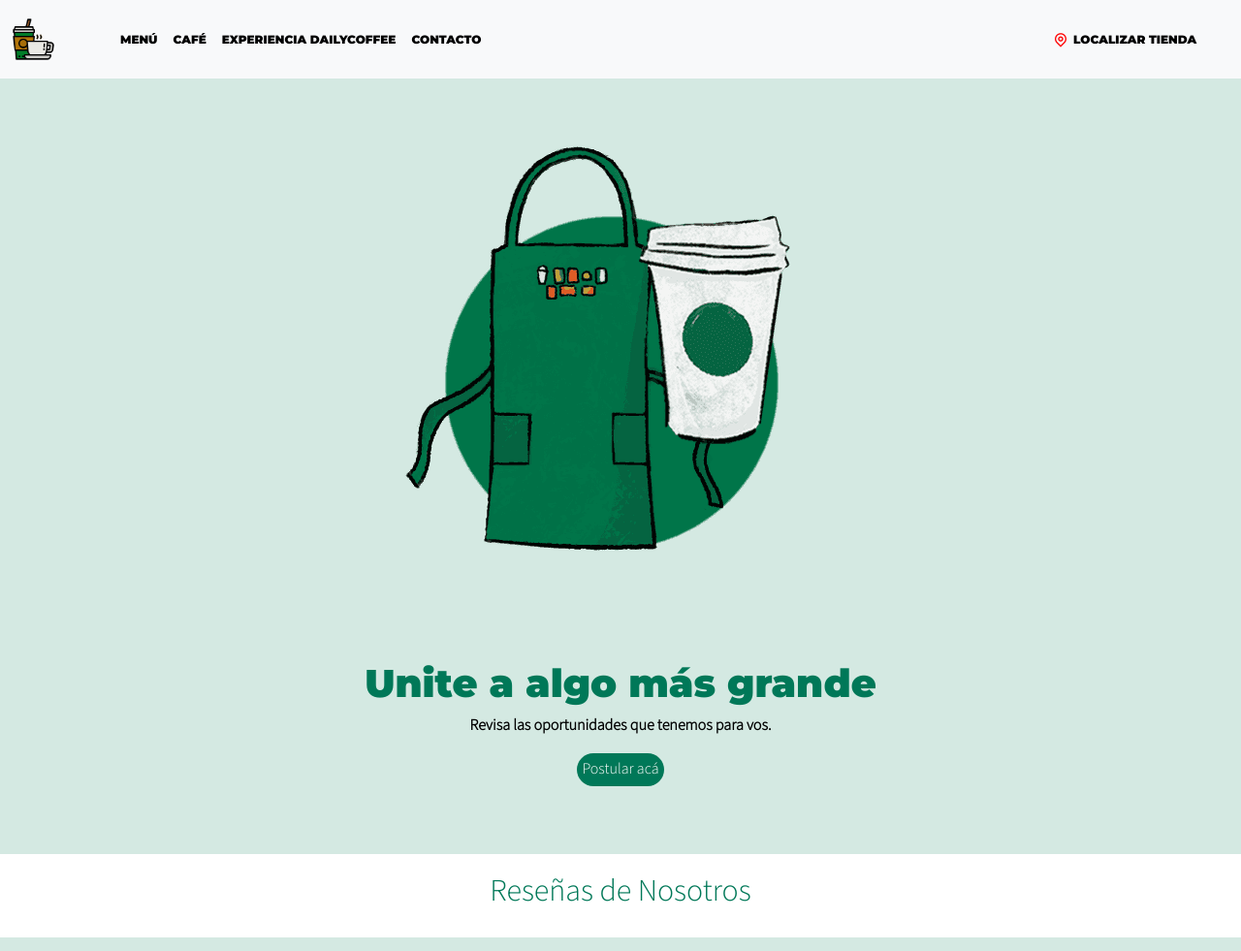
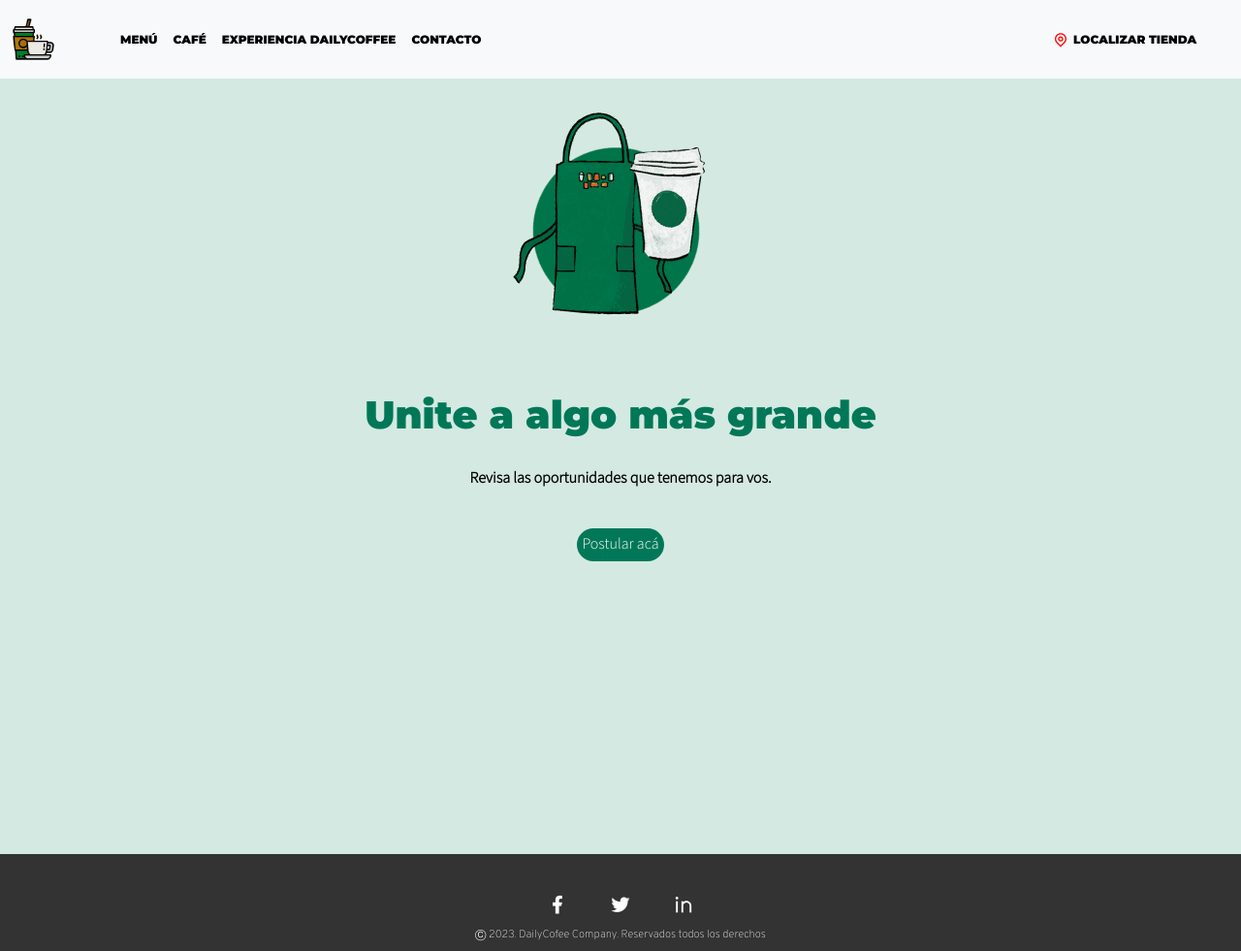
Before and after one commit to 1Yuk/DailyCoffee, a plain HTML site: page index.html in a window 1280 px wide. Shown: the whole page at 97% size. Drawn offline with nearby package versions, Linux system fonts and the light colour scheme.

Commit message:
ingreso de las cards + modificaciones del css

```diff
--- a/index.html
+++ b/index.html
@@ -64,49 +64,53 @@
             </article>
         </section>
 
-        <header class="resena">
-            <h2>Reseñas de Nosotros</h2>
+        <!-- <header class="resena">
+            <h2>Reseñas de clientes</h2>
         </header>
 
-        <!-- <section class="contenidoSecundario">
-            <article class="cajaDeContenidos2">
-                <div class="resenasContenedor">
-                    <div class="box">
-                        <img src="./assets/person1.png" alt="Reseñana uno de nuestros clientes">
-                        <div class="boxTexto">
-                            <p>Lorem ipsum dolor sit amet, consectetur adipisicing elit. Tempora veritatis vero fuga a dolore vel alias et recusandae, eos, nihil praesentium natus officia cumque voluptates sit odit. Reprehenderit, nisi doloremque!</p>
-                        </div>
+        <section class="container g-4">
+            <article class="row row-cols-1 row-cols-sm-3 p-5">
+                <div class="card">
+                    <img src="./assets/person1.png" class="card-img-top" alt="...">
+                    <div class="card-body">
+                        <h5 class="card-title">Reseña 1</h5>
+                        <p class="card-text">Lorem ipsum dolor, sit amet consectetur adipisicing elit. Quo, aspernatur.</p>
+                        <a href="#" class="btn">Mas info</a>
                     </div>
-                    <div class="box">
-                        <img src="./assets/person2.png" alt="Reseñana dos de nuestros clientes">
-                        <div class="boxTexto">
-                            <p>Lorem ipsum dolor sit amet, consectetur adipisicing elit. Tempora veritatis vero fuga a dolore vel alias et recusandae, eos, nihil praesentium natus officia cumque voluptates sit odit. Reprehenderit, nisi doloremque!</p>
-                        </div>
+                </div>
+                <div class="card">
+                    <img src="./assets/person2.png" class="card-img-top" alt="...">
+                    <div class="card-body">
+                        <h5 class="card-title">Reseña 1</h5>
+                        <p class="card-text">Lorem ipsum dolor, sit amet consectetur adipisicing elit. Quo, aspernatur.</p>
+                        <a href="#" class="btn">Mas info</a>
                     </div>
-                    <div class="box">
-                        <img src="./assets/person3.png" alt="Reseñana tres de nuestros clientes">
-                        <div class="boxTexto">
-                            <p>Lorem ipsum dolor sit amet, consectetur adipisicing elit. Tempora veritatis vero fuga a dolore vel alias et recusandae, eos, nihil praesentium natus officia cumque voluptates sit odit. Reprehenderit, nisi doloremque!</p>
-                        </div>
+                </div>
+                <div class="card">
+                    <img src="./assets/person3.png" class="card-img-top" alt="...">
+                    <div class="card-body">
+                        <h5 class="card-title">Reseña 1</h5>
+                        <p class="card-text">Lorem ipsum dolor, sit amet consectetur adipisicing elit. Quo, aspernatur.</p>
+                        <a href="#" class="btn">Mas info</a>
                     </div>
                 </div>
             </article>
+        </section> -->
 
-        </section> -->
     </main>
 
-    <!-- <footer id="footer">
-        <div class="redesContenedores">
-            <a href=""><i class="ri-facebook-fill"></i></a>
-            <a href=""><i class="ri-twitter-fill"></i></a>
+    <footer id="footer">
+        <article class="redesContenedores">
+            <a href="#"><i class="ri-facebook-fill"></i></a>
+            <a href="#"><i class="ri-twitter-fill"></i></a>
             <a href="https://www.linkedin.com/in/enzo-mansilla/" target="_blank"><i class="ri-linkedin-line"></i></a>
             <div class="redesTexto">
                 <p>Ⓒ 2023. DailyCofee Company. Reservados todos los derechos</p>
             </div>
-        </div>
-    </footer> -->
+        </a>
+    </footer>
 
-
+    <!-- INICIO BOOSTSTRAP SCRIPT -->
     <script src="https://cdn.jsdelivr.net/npm/@popperjs/core@2.11.8/dist/umd/popper.min.js" integrity="sha384-I7E8VVD/ismYTF4hNIPjVp/Zjvgyol6VFvRkX/vR+Vc4jQkC+hVqc2pM8ODewa9r" crossorigin="anonymous"></script>
     <script src="https://cdn.jsdelivr.net/npm/bootstrap@5.3.2/dist/js/bootstrap.min.js" integrity="sha384-BBtl+eGJRgqQAUMxJ7pMwbEyER4l1g+O15P+16Ep7Q9Q+zqX6gSbd85u4mG4QzX+" crossorigin="anonymous"></script>
 
--- a/style.css
+++ b/style.css
@@ -18,6 +18,7 @@ font-family: 'Overpass';
 font-family: 'Mada';
 */
 
+/* ---------------------------------------- */
 .navbar-nav {
     width: 80%;
 }
@@ -42,25 +43,34 @@ font-family: 'Mada';
 /* ---------------------------------------- */
 
 #main {
+    display: flex;
+    flex-direction: column;
     height: 100vh;
 }
 .contenedorMain {
     height: 100%;
+}
+
+/* ARTICLE 1 */
+.boxImg {
+    height: 300px;
     display: flex;
     flex-direction: column;
-}
-.boxImg {
-    max-width: 100%;
-    margin: 0 auto;
+    justify-content: center;
+    align-items: center;
 }
 .boxImg img {
-    width: 100%;
-    height: auto;
-    display: block;
+    max-height: 100%;
+    max-width: 100%;
 }
+
+
+/* ARTICLE 2 */
 .boxText {
+    height: 220px;
     display: flex;
     flex-direction: column;
+    justify-content: space-evenly;
     align-items: center;
 }
 .boxText h1{
@@ -86,8 +96,12 @@ font-family: 'Mada';
     font-family: 'Mada';
 }
 
+
+/* SECTION 2 */
 .resena {
-    padding: 20px 25px;
+    width: 100%;
+    margin-top: 20px;
+    padding: 20px 0;
     background-color: rgb(255, 255, 255);
 }
 .resena h2 {
@@ -96,51 +110,14 @@ font-family: 'Mada';
     text-align: center;
     font-family: 'Mada';
 }
-/* ---------------------------------------- */
-
-/* .contenidoSecundario {
-    height: 100vh;
-    background-color: rgb(255, 255, 255);
-}
-.cajaDeContenidos2 h2{
-    padding-top: 50px;
-    text-align: center;
-    color: rgb(0, 120, 88);
-    font-size: 1.7rem;
-    font-family: 'Montserrat';
-}
-.resenasContenedor {
-    margin-top: 50px;
-    height: 430px;
+.btn {
+    color: rgb(255, 255, 255);
     background-color: rgb(0, 120, 88);
-    text-align: center;
-}
-.box {
-    display: inline-block;
-    width: 250px;
-    margin: 20px 20px;
-    background-color: rgb(255, 255, 255);
-    border: 1px solid rgb(0, 120, 88);
-    box-shadow: 0px 2px 4px rgba(0, 0, 0, 0.1);
-    border-radius: 0 0 20px 20px;
-}
-.box img {
-    max-width: 100%;
-    height: auto;
-    display: block;
-}
-.boxTexto {
-    padding: 20px;
-}
-.boxTexto p {
-    margin: 10px 0;
-    font-size: .8rem;
-    font-family: 'Mada';
 }
 
 /* ---------------------------------------- */
 
-/* .redesContenedores {
+.redesContenedores {
     height: 100px;
     background-color: rgb(51, 51, 51);
     text-align: center;
@@ -157,4 +134,4 @@ font-family: 'Mada';
     font-size: .7rem;
     padding-top: 5px;
     font-family: 'Overpass';
-}  */
+}
```
